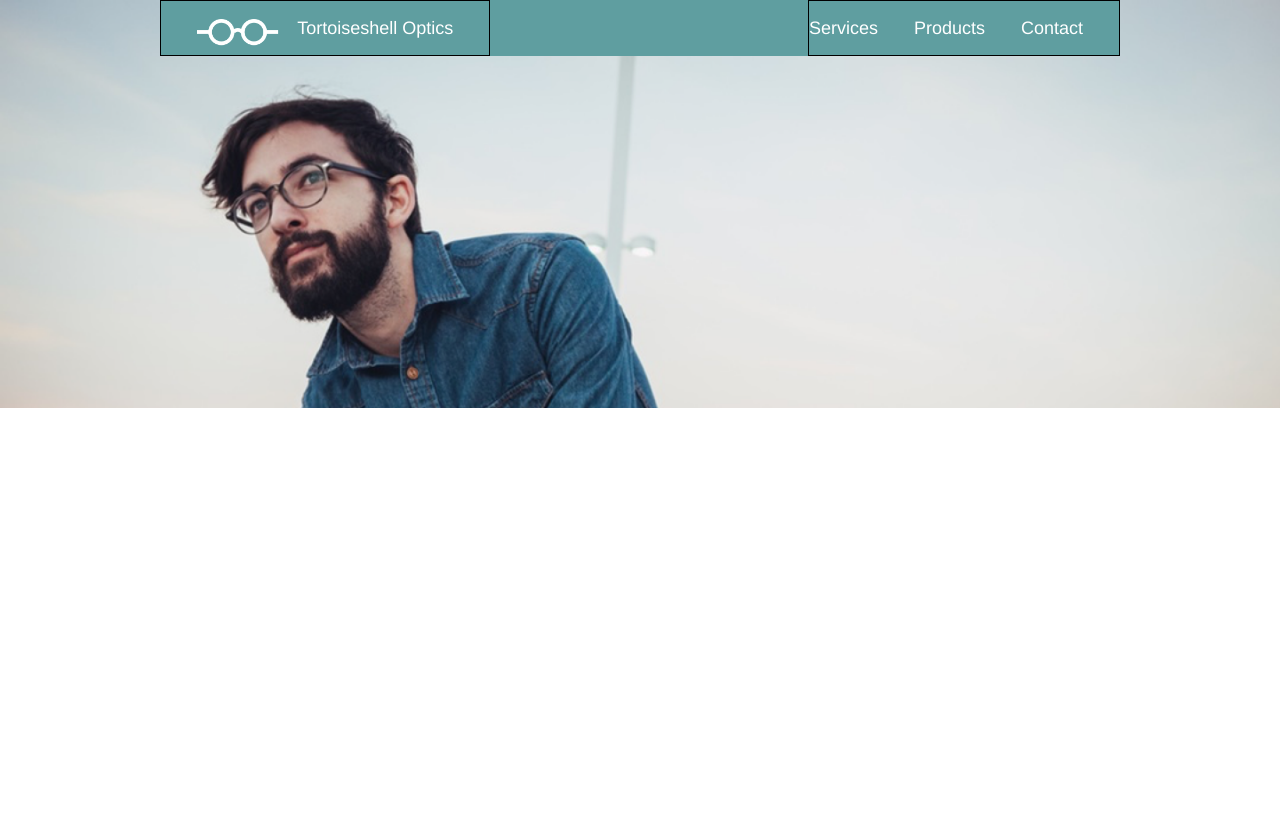
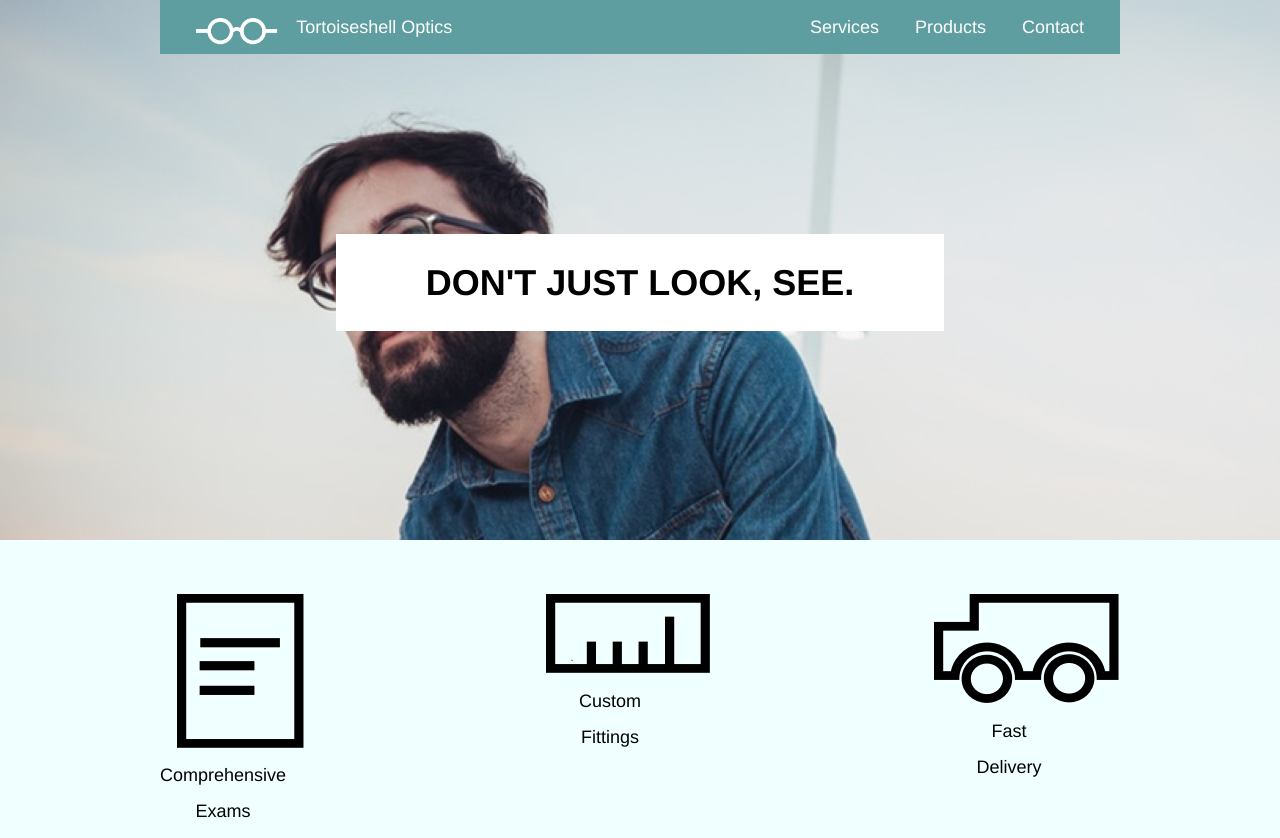
Before and after one commit to Mar50/Tortoiseshell-Optics, a plain HTML site: page index.html in a window 1280 px wide. Before the commit the page ends 800 px from the top, so only its background shows below. Drawn offline with Linux system fonts and the light colour scheme.

Commit message:
Page halfway setup

```diff
--- a/index.html
+++ b/index.html
@@ -19,9 +19,37 @@
       <span>Contact</span>
     </div>
   </nav>
+
+  <div class="header_textbox">
+    <p>DON'T JUST LOOK, SEE.</p>
+  </div>
 </header>
 
 <body>
+  <div class="main_flexbox site_container">
+    <div id="paper" class="main_flexbox_item">
+      <img src="./resources/images/paper-icon.png">
+      <div class="flex_item_name">
+      <p>Comprehensive <br><br> Exams</p>
+      </div>
+    </div>
+
+    <div id="ruler" class="main_flexbox_item">
+      <img src="./resources/images/ruler-icon.png">
+      <div class="flex_item_name">
+      <p>Custom <br><br> Fittings</p>
+      </div>
+    </div>
+
+    <div id="truck" class="main_flexbox_item">
+      <img src="./resources/images/truck-icon.png">
+      <div class="flex_item_name">
+      <p>Fast <br><br> Delivery</p>
+      </div>
+    </div>
+  </div>
+
+
 </body>
 
 </html>
--- a/resources/css/style.css
+++ b/resources/css/style.css
@@ -1,5 +1,7 @@
 html{
+  background-color: azure;
   font-size: 18px;
+  line-height: 1.4;
   font-family: Helvetica;
   text-align: center;
   color: white;
@@ -17,13 +19,26 @@ html{
   height: 30rem;
   background-image: url("../images/glasses-bg.png");
   background-repeat: no-repeat;
-  background-size: contain;
+  background-size: cover;
+}
+
+.header_textbox{
+  display: inline-flex;
+  color: black;
+  margin-top: 10rem;
+  background-color: white;
+}
+
+.header_textbox p{
+  font-weight: bold;
+  font-size: 2rem;
+  line-height: 1.2;
+  padding: 1.5rem 5rem;
 }
 
 nav{
-  display: inline-flex;
-  width: 100%;
   margin-top: 1rem;
+  display: flex;
   background-color: cadetblue;
   justify-content: space-between;
 }
@@ -41,6 +56,29 @@ nav img{
   height: 1.5rem;
 }
 
-div{
+.main_flexbox{
+  display: flex;
+  height: 8rem;
+  color: black;
+  margin-top: 3rem;
+  margin-bottom: 3rem;
+  justify-content: space-between;
+  align-items:stretch;
+}
+
+.main_flexbox_item{
+  display: flex;
+  flex-direction: column;
+  justify-content: space-between;
+  align-content: center;
+}
+
+.main_flexbox_item img{
+  margin: auto;
+}
+
+
+
+/*div{
   border: solid 1px black;
-}
+}*/
```
